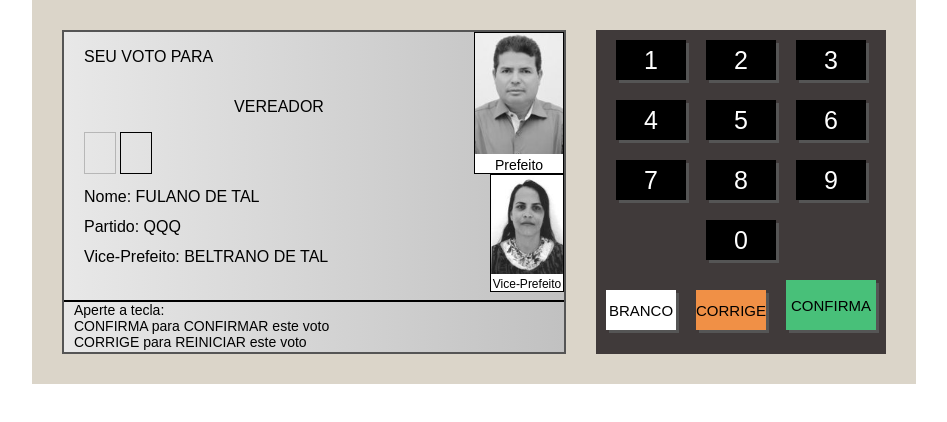
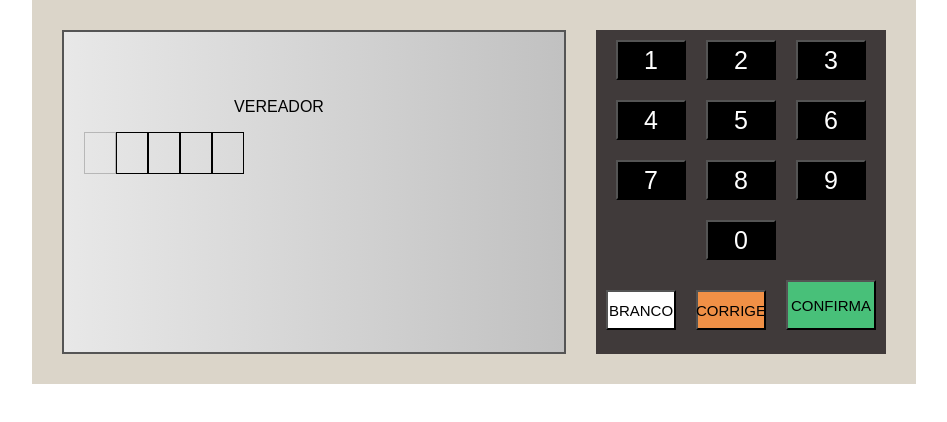
Before and after one commit to silveirajorge/urna-eletronica, a plain HTML site: page index.html in a window 1280 px wide. Shown: the whole page, without its empty margins (166-1113 px from the left). Drawn offline with Linux system fonts and the light colour scheme.

Commit message:
iniciando Javascript
criado arquivo que contem o controle de candidatos (etapas.js) e criado o arquivo que roda as funções de JS (main.js).

Projeto pausado para dormir.

```diff
--- a/assets/css/style.css
+++ b/assets/css/style.css
@@ -135,7 +135,7 @@ body {
   align-items: center;
   margin: 10px;
   cursor: pointer;
-  box-shadow: 3px 3px 0px #555;
+  /* box-shadow: 3px 3px 0px #555; */
 }
 
 .btn-branco {
--- /dev/null
+++ b/assets/js/etapas.js
@@ -0,0 +1,46 @@
+const etapas = [
+  {
+    titulo: "VEREADOR",
+    numeros: 5,
+    candidatos: [
+      {
+        numero: 38111,
+        nome: "Fulano de Tal",
+        partido: "ABC",
+        fotos: [{ url: "38111.jpg", legenda: "Vereador" }],
+      },
+      {
+        numero: 77222,
+        nome: "Beltrano da Silva",
+        partido: "DEFG",
+        fotos: [{ url: "77222.jpg", legenda: "Vereador" }],
+      },
+    ],
+  },
+  {
+    titulo: "PREFEITO",
+    numeros: 2,
+    candidatos: [
+      {
+        numero: 99,
+        nome: "Ciclano de Algo",
+        partido: "XYZ",
+        vice: "Cic",
+        fotos: [
+          { url: "99.jpg", legenda: "Prefeito" },
+          { url: "99_2.jpg", legenda: "Vice-Prfeito", small: true },
+        ],
+      },
+      {
+        numero: 84,
+        nome: "Bunda Mole",
+        partido: "SDFGH",
+        vice: "Bundas",
+        fotos: [
+          { url: "84.jpg", legenda: "Prefeito" },
+          { url: "84_2.jpg", legenda: "Vice-Prefeito", small: true },
+        ],
+      },
+    ],
+  },
+];
--- a/assets/js/main.js
+++ b/assets/js/main.js
@@ -0,0 +1,55 @@
+const seuVotoPara = document.querySelector(".d-1-1 span");
+const cargo = document.querySelector(".d-1-2 span");
+const numeros = document.querySelector(".d-1-3");
+const descricao = document.querySelector(".d-1-4");
+const aviso = document.querySelector(".d-2");
+const lateral = document.querySelector(".d-1-right");
+
+let etapaAtual = 0;
+let numero;
+
+function comecarEtapa() {
+  let etapa = etapas[etapaAtual];
+
+  let numeroHTML = "";
+
+  for (let i = 0; i < etapa.numeros; i++) {
+    if (i === 0) {
+      numeroHTML += '<div class="numero pisca"></div>';
+    } else {
+      numeroHTML += '<div class="numero"></div>';
+    }
+  }
+
+  seuVotoPara.style.display = "none";
+  cargo.innerText = etapa.titulo;
+  descricao.innerText = "";
+  aviso.style.display = "none";
+  lateral.innerText = "";
+  numeros.innerHTML = numeroHTML;
+}
+
+function atualizaInterface() {
+  //
+  console.log(`Atualizando`);
+}
+
+document.addEventListener("click", (e) => {
+  const el = e.target;
+
+  if (el.classList.contains("teclado-botao")) clicou(el.value);
+});
+
+function clicou(num) {
+  const elNumero = document.querySelector(".numero.pisca");
+
+  if (elNumero && num !== "branco" && num !== "corrige" && num !== "confirma") {
+    elNumero.innerText = num;
+    elNumero.classList.remove("pisca");
+    elNumero.nextElementSibling
+      ? elNumero.nextElementSibling.classList.add("pisca")
+      : atualizaInterface();
+  }
+}
+
+comecarEtapa();
--- a/index.html
+++ b/index.html
@@ -47,30 +47,37 @@
       </div>
       <div class="teclado">
         <div class="teclado-linha">
-          <div class="teclado-botao">1</div>
-          <div class="teclado-botao">2</div>
-          <div class="teclado-botao">3</div>
+          <button class="teclado-botao" value="1">1</button>
+          <button class="teclado-botao" value="2">2</button>
+          <button class="teclado-botao" value="3">3</button>
         </div>
         <div class="teclado-linha">
-          <div class="teclado-botao">4</div>
-          <div class="teclado-botao">5</div>
-          <div class="teclado-botao">6</div>
+          <button class="teclado-botao" value="4">4</button>
+          <button class="teclado-botao" value="5">5</button>
+          <button class="teclado-botao" value="6">6</button>
         </div>
         <div class="teclado-linha">
-          <div class="teclado-botao">7</div>
-          <div class="teclado-botao">8</div>
-          <div class="teclado-botao">9</div>
+          <button class="teclado-botao" value="7">7</button>
+          <button class="teclado-botao" value="8">8</button>
+          <button class="teclado-botao" value="9">9</button>
         </div>
         <div class="teclado-linha">
-          <div class="teclado-botao">0</div>
+          <button class="teclado-botao" value="0">0</button>
         </div>
         <div class="teclado-linha">
-          <div class="teclado-botao btn-branco">BRANCO</div>
-          <div class="teclado-botao btn-corrige">CORRIGE</div>
-          <div class="teclado-botao btn-confirma">CONFIRMA</div>
+          <button class="teclado-botao btn-branco" value="branco">
+            BRANCO
+          </button>
+          <button class="teclado-botao btn-corrige" value="corrige">
+            CORRIGE
+          </button>
+          <button class="teclado-botao btn-confirma" value="confirma">
+            CONFIRMA
+          </button>
         </div>
       </div>
     </div>
+    <script src="./assets/js/etapas.js"></script>
     <script src="./assets/js/main.js"></script>
   </body>
 </html>
```
